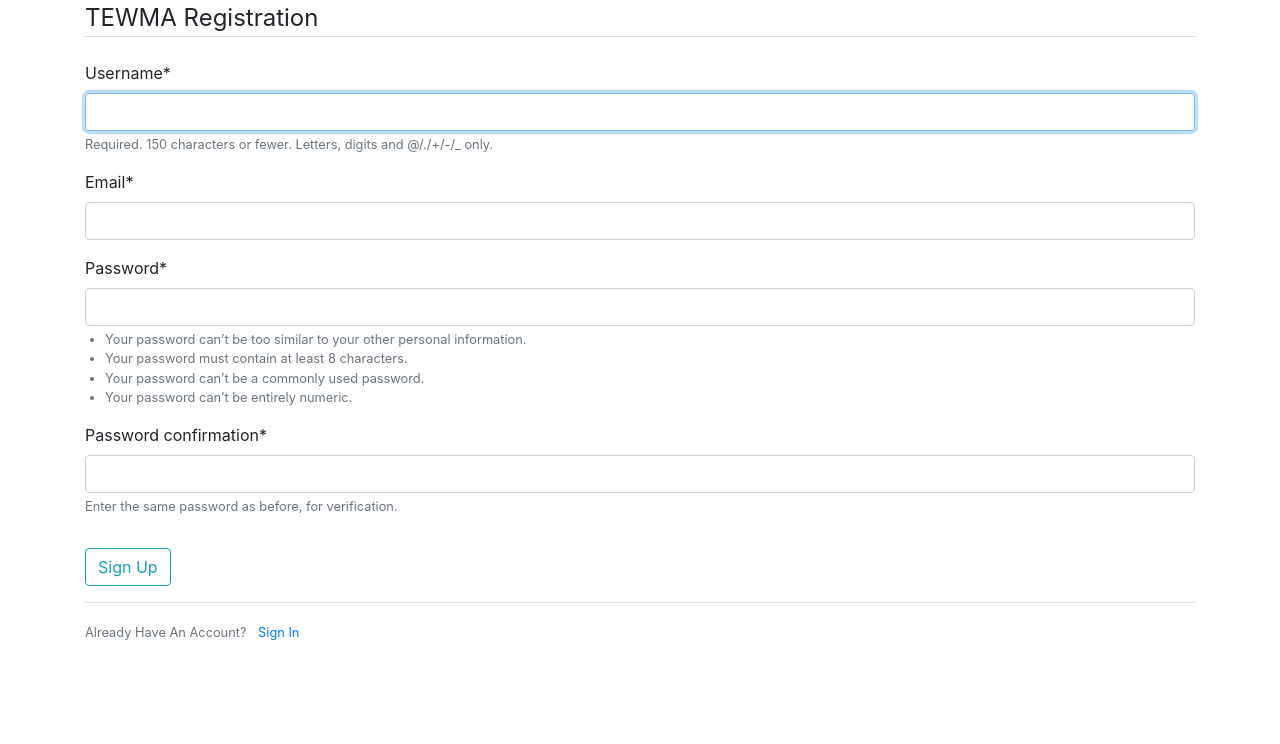
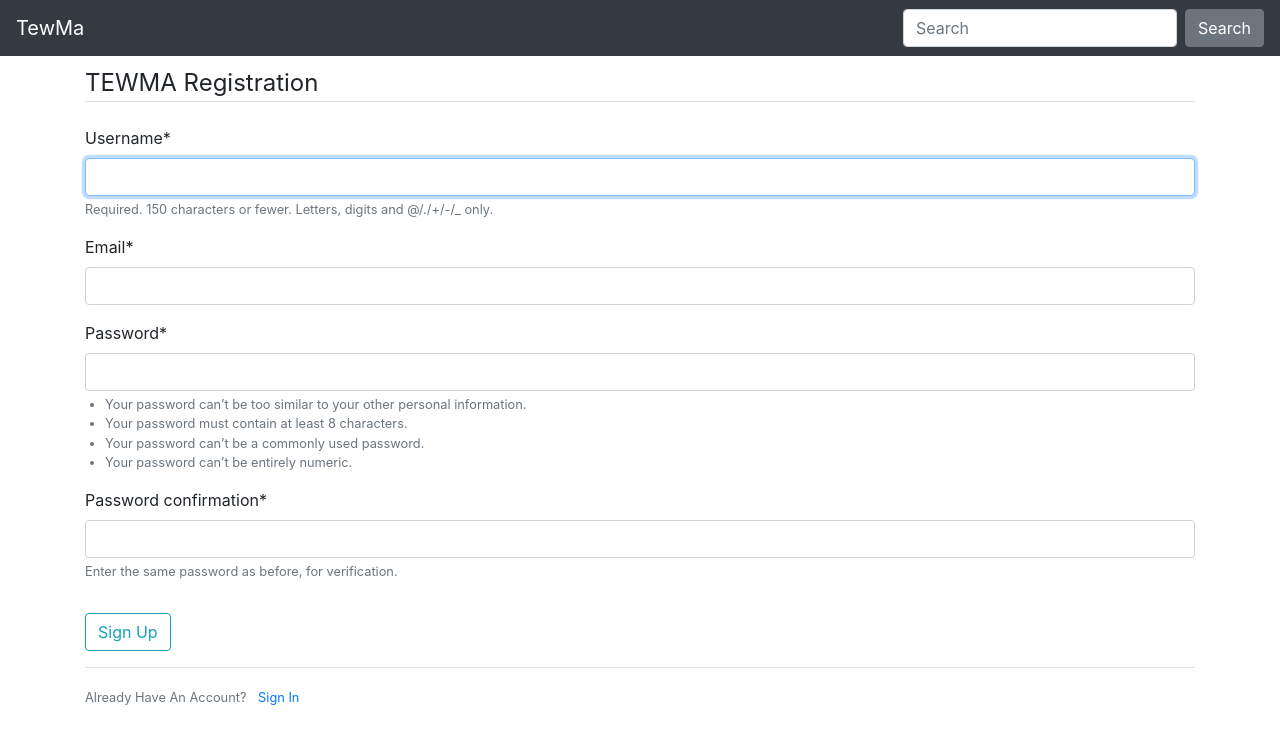
Before and after one commit to Bouncyyahomie/TEWMA-project, a Django app: page /register/ in a window 1280 px wide. Shown: the top 744 px of the page. Run offline with Django 3.2, Linux system fonts and the light colour scheme; some libraries are stand-ins or nearby versions.

Commit message:
add nevigation bar in base.html

```diff
--- a/appointment/static/appointment/style.css
+++ b/appointment/static/appointment/style.css
@@ -32,3 +32,7 @@ ul {
 height: 100%;
 padding: 0px 5px 0px 20px;
 }
+
+body {
+    padding-top: 65px;
+}
--- a/appointment/templates/appointment/base.html
+++ b/appointment/templates/appointment/base.html
@@ -14,6 +14,29 @@
 </head>
 <body>
   <div class="container">
+    {% if messages %}
+      {% for message in messages %}
+        <div class="alert alert-{{ message.tags }}">
+          {{ message }}
+        </div>
+      {% endfor %}
+    {% endif %}
+    <!-- navigation bar -->
+    <nav class="navbar navbar-expand-md navbar-dark bg-dark fixed-top">
+      <a class="navbar-brand" href="{% url 'appointment:home_page' %}">TewMa</a>
+      <button class="navbar-toggler" type="button" data-toggle="collapse" data-target="#navbarsExampleDefault" aria-controls="navbarsExampleDefault" aria-expanded="false" aria-label="Toggle navigation">
+        <span class="navbar-toggler-icon"></span>
+      </button>
+
+      <div class="collapse navbar-collapse" id="navbarsExampleDefault">
+        <ul class="navbar-nav mr-auto">
+        </ul>
+        <form class="form-inline my-2 my-lg-0">
+          <input class="form-control mr-sm-2" type="text" placeholder="Search" aria-label="Search">
+          <button class="btn btn-secondary my-2 my-sm-0" type="submit">Search</button>
+        </form>
+      </div>
+    </nav>
     {% block content %}{% endblock %}
   </div>
 </body>
--- a/users/views.py
+++ b/users/views.py
@@ -10,6 +10,7 @@ def register(request):
             form.save()
             username = form.cleaned_data.get('username')
             messages.success(request, f'{username} has been created!!')
+            return redirect('appointment:home_page')
     else:
         form = UserRegisterForm()
     return render(request, 'users/register.html', {'form' : form})
```
